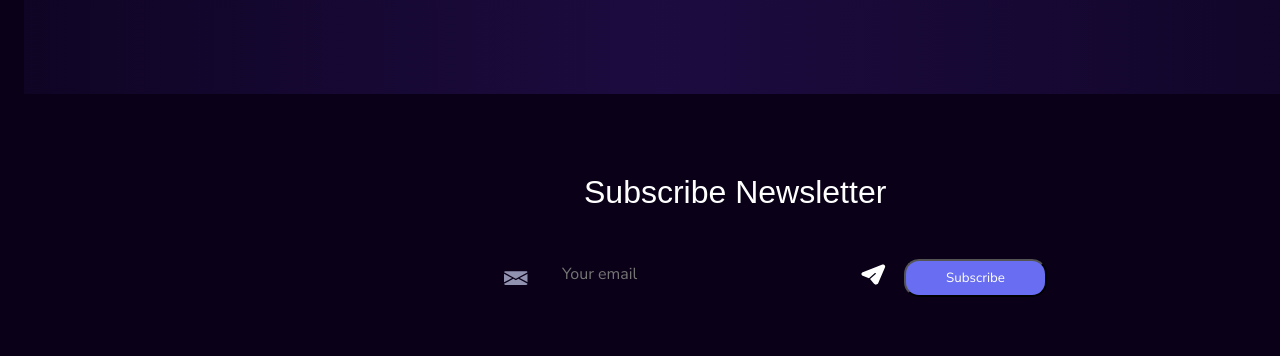
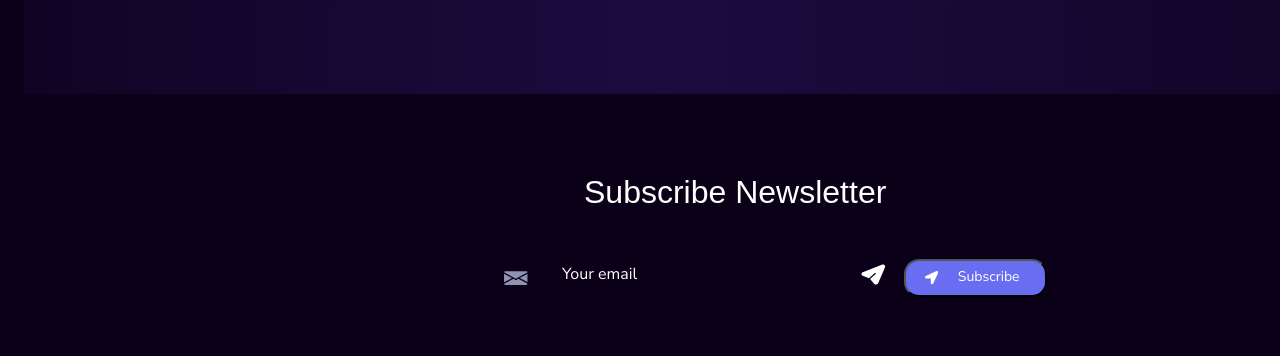
Before and after one commit to FelipeDiasR/Meowl_cl, a React (Create React App) app: page /home in a window 1280 px wide. Shown: the part 4566-4922 px from the top of the page. Built offline with nearby package versions, Linux system fonts and the light colour scheme; a web font is replaced by a local one.

Commit message:
adding newsleter

```diff
--- a/src/App.js
+++ b/src/App.js
@@ -9,7 +9,7 @@ import './App.css';
 
 
 import { Navbar } from './components';
-import { Footer } from './containers';
+import { Footer } from './components';
 
 /* <div className='teste'>
             <img src={moon} alt="moon"/>
--- a/src/components/index.js
+++ b/src/components/index.js
@@ -1,3 +1,4 @@
 
 export { default as Feature } from './feature/Feature.jsx';
 export { default as Navbar } from './navbar/Navbar.jsx';
+export { default as Footer } from '../components/footer/Footer.jsx';
--- a/src/containers/index.js
+++ b/src/containers/index.js
@@ -1,5 +1,4 @@
 export { default as Partners } from './pages/home/partners/Partners.jsx';
-export { default as Footer } from './footer/Footer.jsx';
 export { default as Header } from './pages/home/header/Header.jsx';
 export { default as Preesale } from './pages/home/preesale/Preesale.jsx';
 export { default as Tokenomics } from './pages/home/tokenomics/Tokenomics.jsx';
--- a/src/containers/pages/home/cta/Cta.jsx
+++ b/src/containers/pages/home/cta/Cta.jsx
@@ -2,29 +2,25 @@ import React from 'react';
 import './cta.css';
 import Email from '../../../../img/icons/email.svg';
 import Subscribe from '../../../../img/icons/subscribe.svg';
-
-
+import { FaLocationArrow } from "react-icons/fa";
 
 const Cta = () => {
   return (
-    <div className='meow_cta section__padding '>
-        <div className='meow_cta_container'>
-            <h1> Subscribe Newsletter  </h1>
-
-
-          <div className='meow_cta__input'>
-          <input type='email'placeholder='Your email'></input>
-
-          <img className='meow_cta__input_email' src={Email} alt='Email'/>
-          <img className='meow_cta__input_subscribe' src={Subscribe} alt='subscribe'/>
-
-          <button className='button1' type='button'> Subscribe </button>
-          </div>
-
-
-          </div>
+    <div className='meow_cta section__padding'>
+      <div className='meow_cta_container'>
+        <h1>Subscribe Newsletter</h1>
+        <div className='meow_cta__input'>
+          <input className='testando12' type='email' placeholder='Your email' />
+          <img className='meow_cta__input_email' src={Email} alt='Email' />
+          <img className='meow_cta__input_subscribe' src={Subscribe} alt='Subscribe' />
+          <button className='button1' type='button'>
+          <FaLocationArrow className='meow_cta_arrow_icon'/>
+          <h3 className='meow_cta_text'>Subscribe</h3>
+           </button>
+        </div>
       </div>
-  )
+    </div>
+  );
 }
 
-export default Cta
+export default Cta;
--- a/src/containers/pages/home/cta/cta.css
+++ b/src/containers/pages/home/cta/cta.css
@@ -1,20 +1,19 @@
 @import url('https://fonts.googleapis.com/css2?family=Inter:wght@100..900&family=Numans&display=swap');
 @import url('https://fonts.googleapis.com/css2?family=Inter:wght@100..900&family=Numans&family=Nunito+Sans:ital,opsz,wght@0,6..12,200..1000;1,6..12,200..1000&display=swap');
+
 .meow_cta {
     display: flex;
-
+    color: #fff;
 }
 
 .meow_cta_container {
     margin-top: 5rem;
     margin-left: 36.5rem;
     position: relative;
-
-
 }
 
 .meow_cta_container h1 {
-    color: #ffff;
+    color: #fff;
     font-family: "Numans", sans-serif;
     font-weight: 100;
     font-style: normal;
@@ -25,7 +24,6 @@
     width: 100%;
     margin: 2rem 0 1rem;
     display: flex;
-
 }
 
 .meow_cta__input input {
@@ -41,7 +39,27 @@
     border: 2px solid transparent;
     padding: 0 1rem;
     border-radius: 5px 0px 0px 5px;
+    color: #fff; /* Cor do texto digitado */
+}
 
+.testando12::placeholder {
+    color: white;
+}
+
+.testando12::-webkit-input-placeholder {
+    color: white;
+}
+
+.testando12:-moz-placeholder {
+    color: white;
+}
+
+.testando12::-moz-placeholder {
+    color: white;
+}
+
+.testando12:-ms-input-placeholder {
+    color: white;
 }
 
 /*  imagem e-mail */
@@ -50,8 +68,6 @@
     position: absolute;
     left: -5rem;
     top: 5.9rem;
-
-
 }
 
 .meow_cta__input button {
@@ -60,12 +76,26 @@
     margin-right: 2em;
     font-family: "Nunito Sans", sans-serif;
     background-color: #686DF1;
-    color: #ffff;
+    color: #fff;
     border-top-right-radius: 15px;
     border-bottom-right-radius: 15px;
     border-top-left-radius: 15px;
     border-bottom-left-radius: 15px;
     position: absolute;
     left: 20rem;
+}
+
+.meow_cta_arrow_icon {
+    margin-top: 0.1rem;
+    margin-left: -5.5rem;
+}
+
+.meow_cta_text {
+    font-family: "Nunito Sans", sans-serif;
+    font-size: 14px;
+    font-weight: 400;
+    margin-top: -1.39rem;
+    margin-left: 1.65rem;
+    color: #fff
 
 }
--- a/src/pages/home/Home.jsx
+++ b/src/pages/home/Home.jsx
@@ -4,7 +4,7 @@ import React from 'react';
 
 //importing parts of the page
 //import { /*Article,*Fature,*/ Navbar } from '../../components';
-import { Footer, Partners, Header, Preesale, Tokenomics, Brand, Cta } from '../../containers';
+import { Partners, Header, Preesale, Tokenomics, Brand, Cta } from '../../containers';
 
 
 
@@ -20,7 +20,7 @@ const Home = () => {
       <Partners />
       <Tokenomics />
       <Cta/>
-      <Footer />
+
 
 
     </div>
```
Also changed, not shown: src/components/footer/Footer.jsx (renamed from src/containers/footer/Footer.jsx), src/components/footer/footer.css (renamed from src/containers/footer/footer.css).
